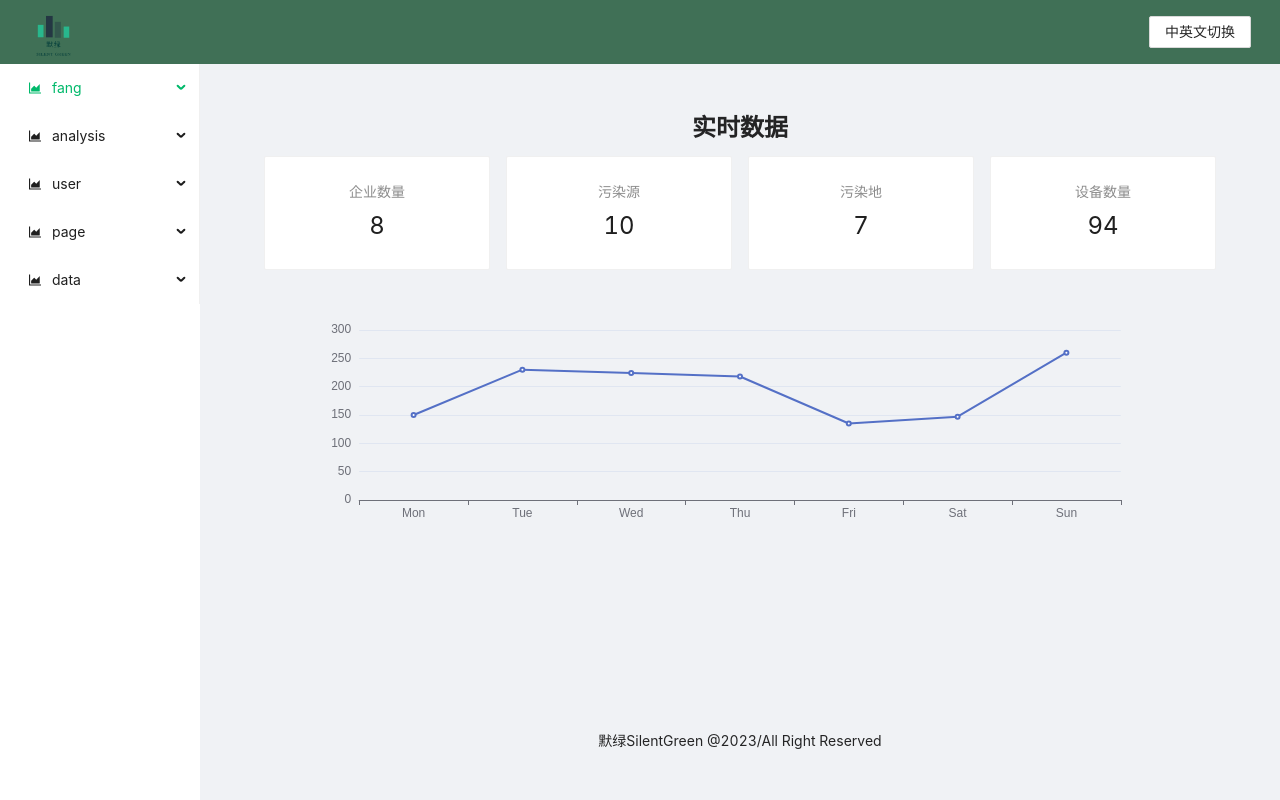
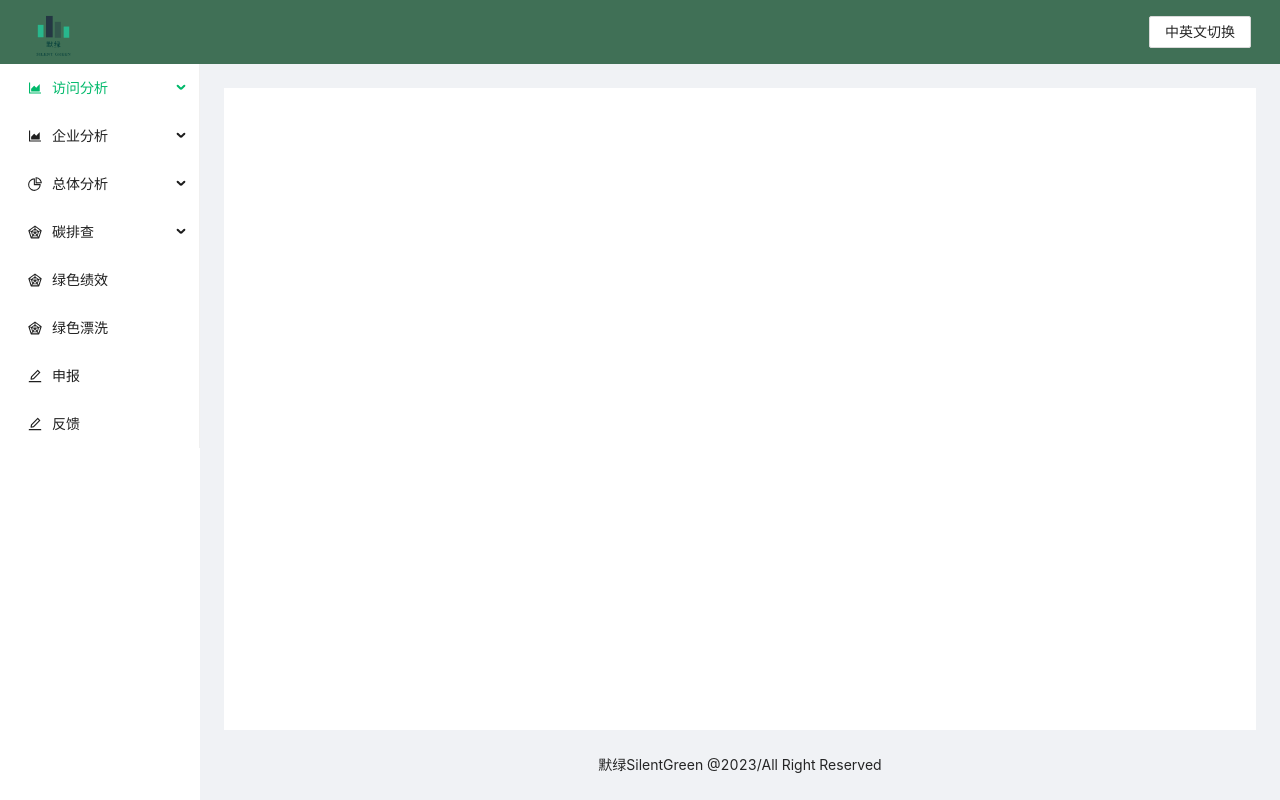
Before and after one commit to JialiangYan/silentgreen, a React (Create React App) app: page /analysis/reAnalysis in a window 1280 px wide. Built offline with nearby package versions, Linux system fonts and the light colour scheme.

Commit message:
perf✨: centralized management of menu items

```diff
--- a/src/components/sidemenu/SideMenu.css
+++ b/src/components/sidemenu/SideMenu.css
@@ -1,7 +1,13 @@
 .sides {
   padding: 0;
   line-height: 100%;
+  text-align: left;
   background-color: #fff;
   height: 92vh;
-  width: 200px;
+  width: 100%;
 }
+
+/* 去掉antd预设的宽度 */
+aside {
+  width: 11vw !important;
+}
--- a/src/components/sidemenu/SideMenu.jsx
+++ b/src/components/sidemenu/SideMenu.jsx
@@ -1,48 +1,35 @@
 import React, { useState } from 'react'
-import { AreaChartOutlined } from '@ant-design/icons'
-import { MenuProps } from 'antd'
+import {
+  AreaChartOutlined,
+  PieChartOutlined,
+  RadarChartOutlined,
+} from '@ant-design/icons'
+import { Layout, Menu, ConfigProvider } from 'antd'
 import { useNavigate } from 'react-router-dom'
-import { ConfigProvider, Menu } from 'antd'
 import './SideMenu.css'
-
-function getItem(label, key, icon, children, type) {
-  return {
-    key,
-    icon,
-    children,
-    label,
-    type,
-  }
-}
+import { sideItems } from '../../const'
+const { Sider } = Layout
 
 export const SideMenu = () => {
   const items = [
-    getItem('fang', 'sub1', <AreaChartOutlined />, [
-      getItem('区域', '1'),
-      getItem('行业', '2'),
-    ]),
-
-    getItem('analysis', 'su2', <AreaChartOutlined />, [
-      getItem('实时数据', '3'),
-      getItem('历史趋势', '4'),
-    ]),
-
-    getItem('user', 'sub3', <AreaChartOutlined />, [
-      getItem('用户情况', '5'),
-      getItem('用户画像', '6'),
-    ]),
-
-    getItem('page', 'sub4', <AreaChartOutlined />, [
-      getItem('页面排行', '7'),
-      getItem('性能监控', '8'),
-      getItem('访问深度', '9'),
-    ]),
-
-    getItem('data', 'sub5', <AreaChartOutlined />, [
-      getItem('碳排放因子', '10'),
-      getItem('外接数据库', '11'),
-      getItem('邮件', '12'),
-    ]),
+    sideItems.map((item) => {
+      return !!item.sub
+        ? {
+            key: item.key,
+            icon: item.icon,
+            children: [
+              ...item.sub.map((i) => {
+                return { key: i.key, label: i.label }
+              }),
+            ],
+            label: item.label,
+          }
+        : {
+            key: item.key,
+            icon: item.icon,
+            label: item.label,
+          }
+    }),
   ]
 
   const [current, setCurrent] = useState('1')
@@ -51,40 +38,37 @@ export const SideMenu = () => {
   const nav = (num) => {
     switch (num) {
       case '1':
+        navigate('/analysis/reAnalysis')
+        break
+      case '2':
+        navigate('/analysis/histTrend')
+        break
+      case '3':
+        navigate('/company/companyInfo')
+        break
+      case '4':
+        navigate('/company/companyPortrait')
+        break
+      case '5':
+        navigate('/company/companyData')
+        break
+      case '6':
         navigate('/overall/region')
         break
-      case '2':
+      case '7':
         navigate('/overall/industry')
         break
-      case '3':
-        navigate('/analysis/reAnalysis')
-        break
-      case '4':
-        navigate('/analysis/histTrend')
-        break
-      case '5':
-        navigate('/user/userinfo')
-        break
-      case '6':
-        navigate('/user/userPortrait')
-        break
-      case '7':
-        navigate('/page/ranking')
-        break
       case '8':
-        navigate('/page/perfMonitor')
+        navigate('/carbon/carbonData')
         break
       case '9':
-        navigate('/page/accessDepth')
+        navigate('/carbon/carbonSrc')
         break
       case '10':
-        navigate('/data/carbon')
+        navigate('/green/grade')
         break
       case '11':
-        navigate('/data/db')
-        break
-      case '12':
-        navigate('/data/email ')
+        navigate('/green/greenWashing')
         break
     }
   }
@@ -98,6 +82,7 @@ export const SideMenu = () => {
   }
 
   return (
+    <Sider>
       <div className="sides">
         <ConfigProvider
           theme={{
@@ -111,9 +96,10 @@ export const SideMenu = () => {
             onClick={onClick}
             selectedKeys={[current]}
             mode="inline"
-          items={items}
+            items={items[0]}
           />
         </ConfigProvider>
       </div>
+    </Sider>
   )
 }
--- /dev/null
+++ b/src/const.js
@@ -0,0 +1,132 @@
+import * as I from '@ant-design/icons'
+import { lazy } from 'react'
+import React from 'react'
+
+const sideItems = [
+  {
+    label: '访问分析',
+    key: 'sub1',
+    icon: <I.AreaChartOutlined />,
+    sub: [
+      {
+        label: '实时数据',
+        key: '1',
+        path: '/analysis/reAnalysis',
+        element: lazy(() => import('./pages/reAnalysis')),
+      },
+      {
+        label: '历史趋势',
+        key: '2',
+        path: '/analysis/histTrend',
+        element: lazy(() => import('./pages/reAnalysis')),
+      },
+    ],
+    identity: 'manager',
+  },
+  {
+    label: '企业分析',
+    key: 'sub2',
+    icon: <I.AreaChartOutlined />,
+    sub: [
+      {
+        label: '企业信息',
+        key: '3',
+        path: '/company/companyInfo',
+        element: lazy(() => import('./pages/reAnalysis')),
+      },
+      {
+        label: '企业画像',
+        key: '4',
+        path: '/company/companyPortrait',
+        element: lazy(() => import('./pages/reAnalysis')),
+      },
+      {
+        label: '申报数据',
+        key: '5',
+        path: '/company/companyData',
+        element: lazy(() => import('./pages/reAnalysis')),
+      },
+    ],
+    identity: 'manager',
+  },
+  {
+    label: '总体分析',
+    key: 'sub3',
+    icon: <I.PieChartOutlined />,
+    sub: [
+      {
+        label: '区域信息',
+        key: '6',
+        path: '/overall/region',
+        element: lazy(() => import('./pages/reAnalysis')),
+      },
+      {
+        label: '行业信息',
+        key: '7',
+        path: '/overall/industry',
+        element: lazy(() => import('./pages/reAnalysis')),
+      },
+    ],
+    identity: 'manager',
+  },
+  {
+    label: '碳排查',
+    key: 'sub4',
+    icon: <I.RadarChartOutlined />,
+    sub: [
+      {
+        label: '核放数据',
+        key: '8',
+        path: '/carbon/carbonData',
+        element: lazy(() => import('./pages/reAnalysis')),
+      },
+      {
+        label: '排放源',
+        key: '9',
+        path: '/carbon/carbonSrc',
+        element: lazy(() => import('./pages/reAnalysis')),
+      },
+    ],
+    identity: 'manager',
+  },
+  {
+    label: '绿色绩效',
+    key: '10',
+    icon: <I.RadarChartOutlined />,
+    element: lazy(() => import('./pages/reAnalysis')),
+    identity: 'manager',
+  },
+  {
+    label: '绿色漂洗',
+    key: '11',
+    icon: <I.RadarChartOutlined />,
+    element: lazy(() => import('./pages/reAnalysis')),
+    identity: 'manager',
+  },
+  {
+    label: '申报',
+    key: '12',
+    icon: <I.EditOutlined />,
+    element: lazy(() => import('./pages/reAnalysis')),
+    identity: 'company',
+  },
+  {
+    label: '反馈',
+    key: '13',
+    icon: <I.EditOutlined />,
+    element: lazy(() => import('./pages/reAnalysis')),
+    identity: 'company',
+  },
+]
+
+// 扁平化
+const flatten = function (arr) {
+  return arr.reduce((prev, curr) => {
+    return prev.concat(
+      // 有sub且sub不为[]且sub中的子项有path
+      !!curr.sub ? curr.sub : curr
+    )
+  }, [])
+}
+
+export { sideItems, flatten }
--- a/src/layout/main/MainPage.jsx
+++ b/src/layout/main/MainPage.jsx
@@ -5,22 +5,10 @@ import './MainPage.css'
 import { Routes, Route } from 'react-router-dom'
 import Logo from '../../assets/logo.jpg'
 import { MyHeader, SideMenu } from '../../components'
-import {
-  RegionPage,
-  IndustryPage,
-  ReAnalysisPage,
-  HistTrendPage,
-  UserInfoPage,
-  PortraitPage,
-  AccessPage,
-  RankingPage,
-  MonitorPage,
-  TablePage,
-} from '../../pages'
+import { sideItems, flatten } from '../../const'
 import { dbData } from '../../mock/dbData'
 import { carbonData } from '../../mock/carbonData'
 import { emailData } from '../../mock/emailData'
-
 const { Content, Footer, Sider } = Layout
 const antIcon = <LoadingOutlined style={{ fontSize: 60 }} spin />
 
@@ -58,75 +46,21 @@ export const MainPage = () => {
         {/* 顶栏以下的部分 */}
         <Layout>
           {/* 侧边栏 */}
-          <Sider>
-            <SideMenu />
-          </Sider>
+          <SideMenu />
           {/* 内容 */}
-          <Layout style={{ padding: '0 24px 24px' }}>
-            <Content style={{ margin: '24px 16px 0' }}>
-              <div
-                className="content"
-                style={{
-                  padding: 24,
-                  minHeight: 360,
-                }}
-              >
+          <Layout>
+            <Content style={{ margin: '24px 24px 0', backgroundColor: '#fff' }}>
+              <div className="content">
                 <Routes>
-                  {/* 总体分析 */}
-                  <Route
-                    path="/overall/region"
-                    element={<RegionPage />}
-                  ></Route>
-                  <Route
-                    path="/overall/industry"
-                    element={<IndustryPage />}
-                  ></Route>
-
-                  {/* 访问分析 */}
-                  <Route
-                    path="/analysis/reAnalysis"
-                    element={<ReAnalysisPage />}
-                  ></Route>
-                  <Route
-                    path="/analysis/histTrend"
-                    element={<HistTrendPage />}
-                  ></Route>
-
-                  {/* 用户分析 */}
-                  <Route
-                    path="/user/userinfo"
-                    element={<UserInfoPage />}
-                  ></Route>
-                  <Route
-                    path="/user/userPortrait"
-                    element={<PortraitPage />}
-                  ></Route>
-
-                  {/* 页面分析 */}
-                  <Route path="/page/ranking" element={<RankingPage />}></Route>
-                  <Route
-                    path="/page/perfMonitor"
-                    element={<MonitorPage />}
-                  ></Route>
-                  <Route
-                    path="/page/accessDepth"
-                    element={<AccessPage />}
-                  ></Route>
-
-                  {/* 数据修改 */}
-                  <Route
-                    path="/data/carbon"
-                    element={<TablePage data={carbonData} />}
-                  ></Route>
-                  <Route
-                    path="/data/db"
-                    element={<TablePage data={dbData} />}
-                  ></Route>
-                  <Route
-                    path="/data/email"
-                    element={<TablePage data={emailData} />}
-                  ></Route>
-
+                  {flatten(sideItems).map((item, key) => {
+                    return (
+                      <Route
+                        path={item.path}
+                        element={item.element}
+                        key={key}
+                      />
+                    )
+                  })}
                   {/* 404页面 */}
                   <Route path="*" element={<h1>404 Not Found</h1>}></Route>
                 </Routes>
--- /dev/null
+++ b/src/pages/reAnalysis.jsx
@@ -0,0 +1,5 @@
+import React from 'react'
+
+export default function reAnalysis() {
+  return <div>reAnalysis</div>
+}
```
Also changed, not shown: src/pages/histTrend.jsx (added). Lines whose indentation alone changed are shown as unchanged.
